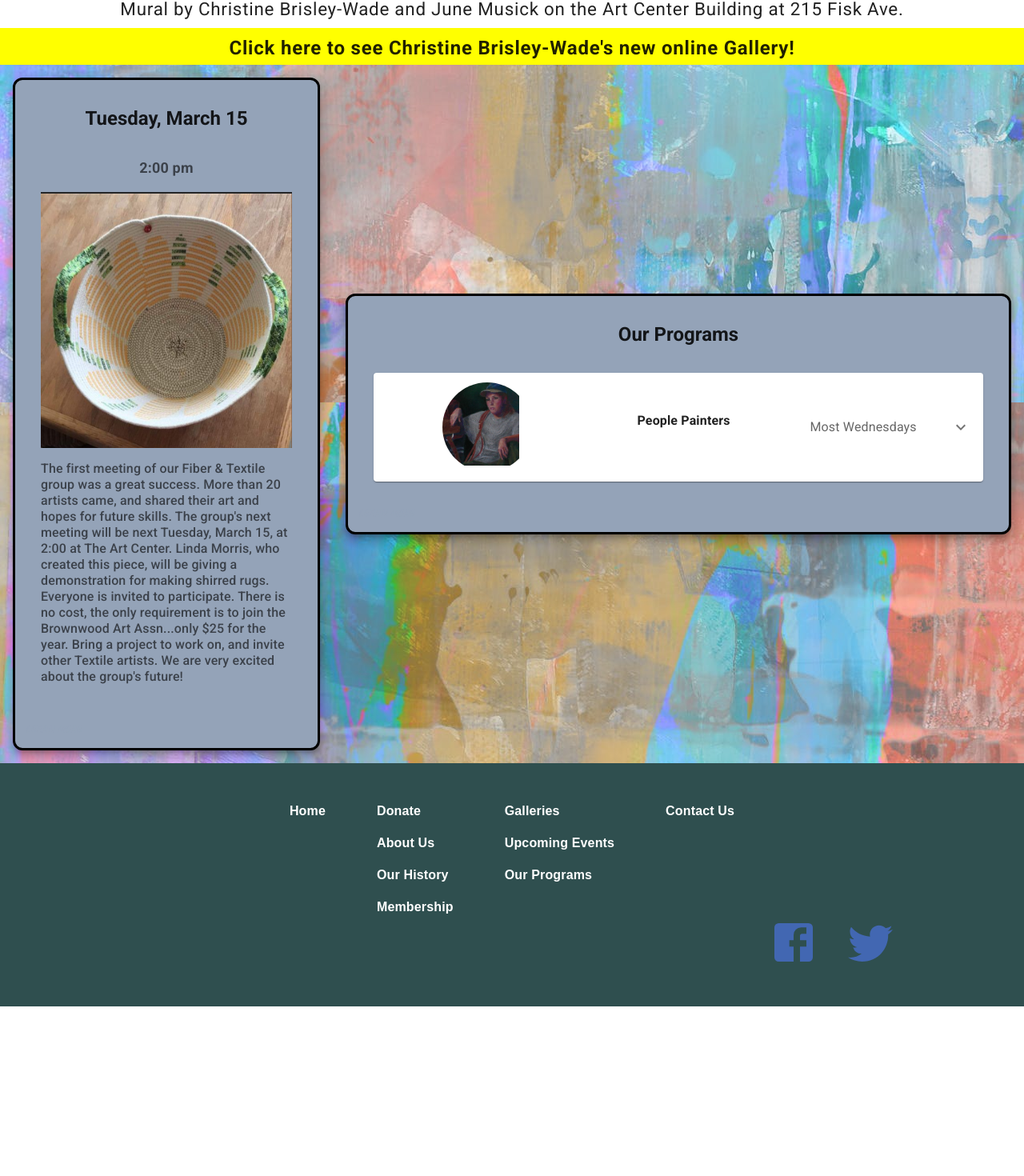
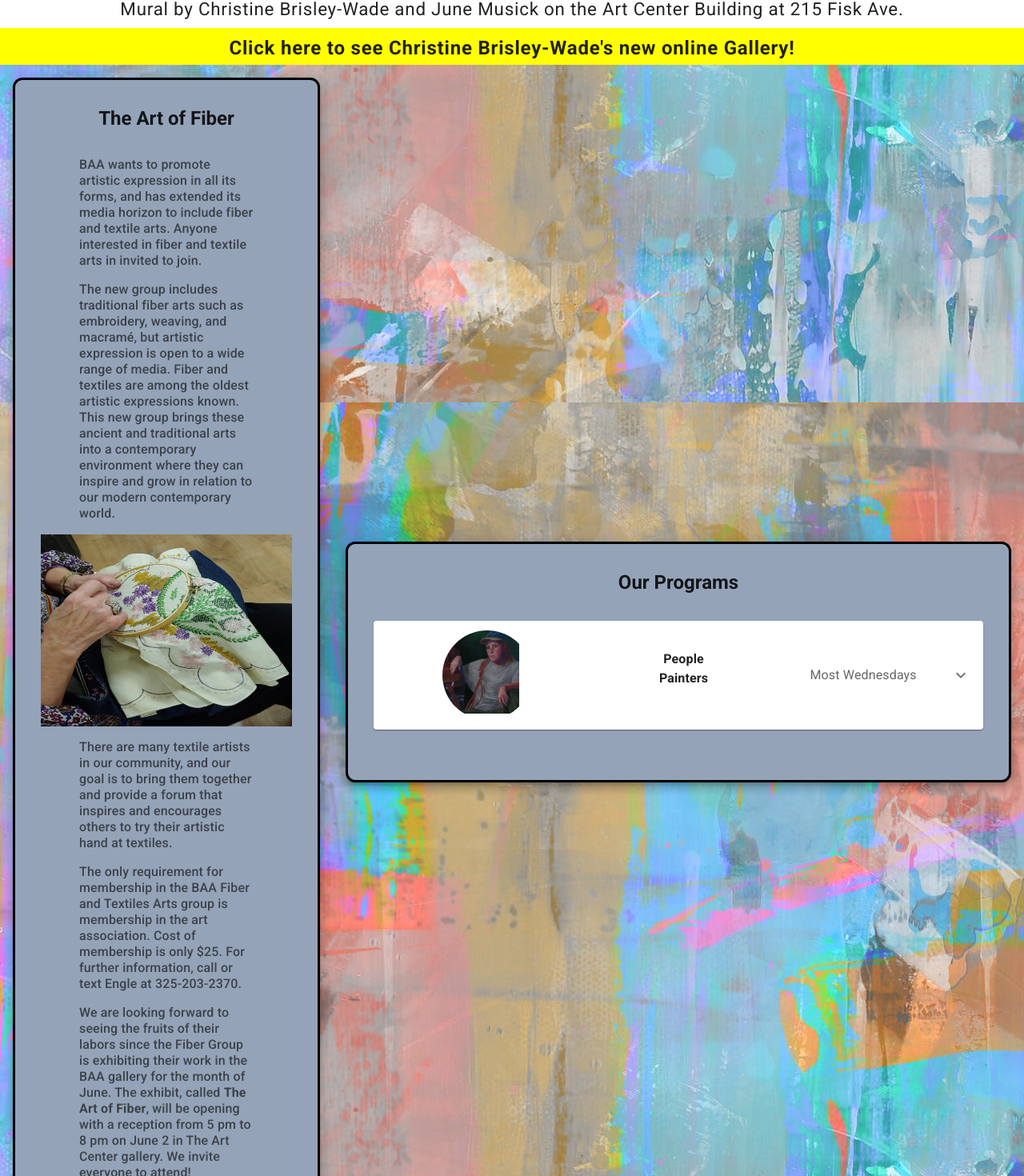
Before and after one commit to Jonathan-Day-Dev/bwd-art, a React (Create React App) app: page /programs in a window 1280 px wide. Shown: the part 797-2267 px from the top of the page at 80% size. Before the commit the page ends 2055 px from the top, so only its background shows below. Built offline with nearby package versions, Linux system fonts and the light colour scheme.

Commit message:
update maurine again

```diff
--- a/src/components/Board/Board.js
+++ b/src/components/Board/Board.js
@@ -1,5 +1,6 @@
 // import styles from "./Board.module.css";
 import selfie from "../../assets/mauselfie.jpg";
+import back from "../../assets/maurinestew.jpg";
 import styles from "./Board.module.css";
 
 import CustomCard from "../UI/CustomCard";
@@ -10,28 +11,39 @@ const Board = () => {
       maxWth={{ xs: "80%", md: "60%" }}
       title="Maurine Stewart Exhibit"
       body={
-        <div>
+        <div className={styles.main}>
+          <div className={styles.imgblock}>
             <img
               src={selfie}
               alt="Maurine Stewart Selfie"
               className={styles.img}
             />
+            <caption>
+              Above is a self-portrait of Maurine Stewart painted in 1947. It is
+              on loan to BAA from HPU. An interesting tidbit is that if you
+              remove it from the wall and turn it over, the painting below is on
+              the back.
+            </caption>
+            <img src={back} alt="Back of Painting" className={styles.img} />
+          </div>
+          <div className="mt-12">
             <p>
               We are happy to present 17 works by Maurine Stewart (1921-1995), a
-            Brownwood native who was an integral part of the local art scene for
-            decades.
+              Brownwood native who was an integral part of the local art scene
+              for decades.
             </p>
             <p>
               Together with her husband, Charles, she co-founded the Art
               Department at Howard Payne University in 1947.
             </p>
             <p>
-            She was also President of the Brownwood Art Association three times,
-            in the 1950s, 1960s and 1970s, and Artist of the Year in 1987.
+              She was also President of the Brownwood Art Association three
+              times, in the 1950s, 1960s and 1970s, and Artist of the Year in
+              1987.
             </p>
             <p>
-            This show features some recently re-discovered pastel portraits that
-            have likely not been exhibited before.
+              This show features some recently re-discovered pastel portraits
+              that have likely not been exhibited before.
             </p>
             <p>
               Plan to visit soon, since this exhibit is for two weeks only,
@@ -41,6 +53,7 @@ const Board = () => {
               <em>- Daniel Graham - The Gallery Guy</em>
             </p>
           </div>
+        </div>
       }
     />
   );
--- a/src/components/Board/Board.module.css
+++ b/src/components/Board/Board.module.css
@@ -10,14 +10,26 @@
     @apply border-2 border-solid border-slate-900 bg-slate-300 p-[.1rem] rounded hover:bg-blue-600 hover:text-slate-200;
 }
 
+.main {
+    @apply flex;
+}
+
+.imgblock {
+    @apply flex flex-col w-[50%];
+}
+
 img {
-    @apply h-80 float-left mr-4 mb-4;
+    @apply h-60 float-left mr-4 mb-4;
 }
 
 p {
-    @apply mb-4;
+    @apply mb-4 ml-12 mr-12;
 }
 
 .cap {
     @apply text-center;
 }
+
+caption {
+    @apply text-sm mx-3 mb-3 italic;
+}
--- a/src/components/Event/Programs.js
+++ b/src/components/Event/Programs.js
@@ -1,5 +1,5 @@
 import styles from "./Programs.module.css";
-import bowl from "../../assets/bowl_img.png";
+import bowl from "../../assets/embre.jpg";
 
 import { useEffect, useRef } from "react";
 import Box from "@mui/material/Box";
@@ -33,22 +33,42 @@ const Program = (props) => {
       <CustomCard
         className={styles["textile-card"]}
         maxWth={{ xs: "80%", md: "30%" }}
-          title="Tuesday, March 15"
+        title="The Art of Fiber"
         body={
           <div>
-              <p className="text-center font-semibold text-lg mb-4">2:00 pm</p>
-              <img src={bowl} alt="textile artists" className="mb-4" />
+            {/* <p className="text-center font-semibold text-lg mb-4">2:00 pm</p> */}
             <p className="leading-tight">
-                The first meeting of our Fiber &amp; Textile group was a great
-                success. More than 20 artists came, and shared their art and
-                hopes for future skills. The group's next meeting will be next
-                Tuesday, March 15, at 2:00 at The Art Center. Linda Morris, who
-                created this piece, will be giving a demonstration for making
-                shirred rugs. Everyone is invited to participate. There is no
-                cost, the only requirement is to join the Brownwood Art
-                Assn...only $25 for the year. Bring a project to work on, and
-                invite other Textile artists. We are very excited about the
-                group's future!
+              BAA wants to promote artistic expression in all its forms, and has
+              extended its media horizon to include fiber and textile arts.
+              Anyone interested in fiber and textile arts in invited to join.
+            </p>
+            <p className="leading-tight">
+              The new group includes traditional fiber arts such as embroidery,
+              weaving, and macramé, but artistic expression is open to a wide
+              range of media. Fiber and textiles are among the oldest artistic
+              expressions known. This new group brings these ancient and
+              traditional arts into a contemporary environment where they can
+              inspire and grow in relation to our modern contemporary world.
+            </p>
+            <img src={bowl} alt="textile artists" className="mb-4 w-full" />
+            <p className="leading-tight">
+              There are many textile artists in our community, and our goal is
+              to bring them together and provide a forum that inspires and
+              encourages others to try their artistic hand at textiles.
+            </p>
+            <p className="leading-tight">
+              The only requirement for membership in the BAA Fiber and Textiles
+              Arts group is membership in the art association. Cost of
+              membership is only $25. For further information, call or text
+              Engle at 325-203-2370.
+            </p>
+            <p className="leading-tight">
+              We are looking forward to seeing the fruits of their labors since
+              the Fiber Group is exhibiting their work in the BAA gallery for
+              the month of June. The exhibit, called{" "}
+              <strong>The Art of Fiber</strong>, will be opening with a
+              reception from 5 pm to 8 pm on June 2 in The Art Center gallery.
+              We invite everyone to attend!
             </p>
           </div>
         }
```
Lines whose indentation alone changed are shown as unchanged.
